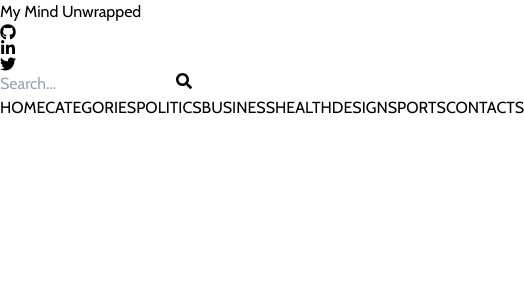
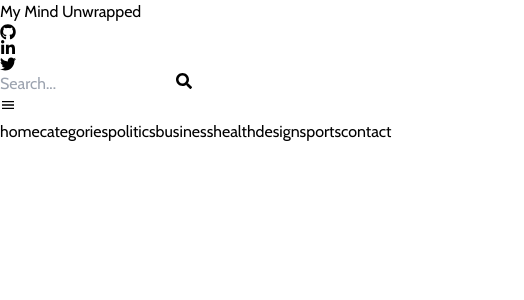
Before and after one commit to Gabin-ishimwe/blog-app-fe, a Next.js app: page / in a window 390 px wide. Shown: the top 300 px of the page, 524 px wide, since content can reach past the window. Built offline with nearby package versions, Linux system fonts and the light colour scheme.

Commit message:
responsive header

```diff
--- a/src/components/Header/index.tsx
+++ b/src/components/Header/index.tsx
@@ -1,44 +1,97 @@
 import Link from 'next/link';
 import React from 'react'
-import {FaTwitter, FaLinkedinIn, FaGithub, FaSearch} from "react-icons/fa"
+import {FaTwitter, FaLinkedinIn, FaGithub, FaSearch, FaTimes} from "react-icons/fa"
+import {MdMenu} from "react-icons/md"
 
 const Header = () => {
+  const links = [
+    {
+      link: "home",
+      path: "/home"
+    },
+    {
+      link: "categories",
+      path: "/home"
+    },
+    {
+      link: "politics",
+      path: "/home"
+    },
+    {
+      link: "business",
+      path: "/home"
+    },
+    {
+      link: "health",
+      path: "/home"
+    },
+    {
+      link: "design",
+      path: "/home"
+    },
+    {
+      link: "sports",
+      path: "/home"
+    },
+    {
+      link: "contact",
+      path: "/home"
+    },
+  ]
+  const [active, setActive] = React.useState(false);
+  const showMenu = () => {
+    setActive(true)
+  }
+  const closeMenu = () => {
+    setActive(false)
+  }
   return (
     <React.Fragment>
-    <div className='container mx-auto'>
-    <div className='flex justify-between items-center my-8 mx-5'>
-      <Link href={"/"} className="text-3xl font-bold">My Mind Unwrapped</Link>
-      <div className='flex items-center space-x-5'>
+    <div className='container mx-auto flex lg:block justify-between items-start relative'>
+    <div className='flex space-y-4 lg:space-y-0 flex-col lg:flex-row lg:justify-between lg:items-center my-8 mx-5'>
+      <Link href={"/"} className="text-2xl sm:text-3xl font-bold hover:text-[#8bc34a] transition duration-[500ms]">My Mind Unwrapped</Link>
+      <div className='flex flex-col sm:flex-row sm:items-center space-y-5 sm:space-y-0 sm:space-x-5'>
         <div className='flex items-center space-x-6'>
             <FaGithub className=''/>
             <FaLinkedinIn className=''/>
             <FaTwitter className=''/>
         </div>
         <form className='flex items-center space-x-2'>
-          <input type={"text"} placeholder={"Search..."} className="w-[75%] px-4 py-2 rounded-full drop-shadow-lg focus:outline-none focus:ring-2 focus:ring-black"/>
-          <button className='bg-black py-4 px-5 rounded-full'>
+          <input type={"text"} placeholder={"Search..."} className="w-[75%] px-4 py-2 rounded-full drop-shadow-lg focus:outline-none"/>
+          <button className='bg-black hover:bg-[#8bc34a] transition duration-[500ms] py-4 px-5 rounded-full'>
               <FaSearch className='text-white text-sm'/>
           </button>
         </form>
       </div>
     </div>
+    <button className='lg:hidden mx-5 my-8 text-3xl' onClick={showMenu}>
+      <MdMenu/>
+    </button>
+    {
+      active && (
+    <nav className='fixed inset-0 left-1/2 flex flex-col space-y-5 items-center pt-10 bg-white shadow-2xl'>
+      <button className='lg:hidden'>
+        <FaTimes className='text-3xl' onClick={closeMenu}/>
+      </button>
+    {/* <div className='flex lg:hidden flex-col space-y-5 w-1/2'> */}
+      {links.map((link) => (
+        <Link href={link.path} key={link.link} className="capitalize font-normal text-xl hover:text-[#8bc34a] transition duration-[500ms]">{link.link}</Link>
+      ))}
+    {/* </div> */}
+    </nav>
+      )
+    }
     </div>
-    <div className=''>
-    <div className='container mx-auto flex items-center space-x-12 px-5 py-5'>
-      <Link href={"/"} className="uppercase font-normal text-sm">HOME</Link>
-      <Link href={"/"} className="uppercase font-normal text-sm">CATEGORIES</Link>
-      <Link href={"/"} className="uppercase font-normal text-sm">POLITICS</Link>
-      <Link href={"/"} className="uppercase font-normal text-sm">BUSINESS</Link>
-      <Link href={"/"} className="uppercase font-normal text-sm">HEALTH</Link>
-      <Link href={"/"} className="uppercase font-normal text-sm">DESIGN</Link>
-      <Link href={"/"} className="uppercase font-normal text-sm">SPORTS</Link>
-      <Link href={"/"} className="uppercase font-normal text-sm">CONTACTS</Link>
-    </div>
-    <div className='bg-gray-200 h-[1px]'></div>
-    </div>
+    <div className='hidden lg:block'>
+      <div className='container mx-auto flex items-center space-x-12 px-5 py-5'>
+        {
+          links.map((link) => (
+            <Link href={link.path} key={link.link} className="uppercase font-normal text-sm hover:text-[#8bc34a] transition duration-[500ms]">{link.link}</Link>
 
-    <div>
-
+          ))
+        }
+      </div>
+      <div className='bg-gray-200 h-[1px]'></div>
     </div>
     </React.Fragment>
   )
```
